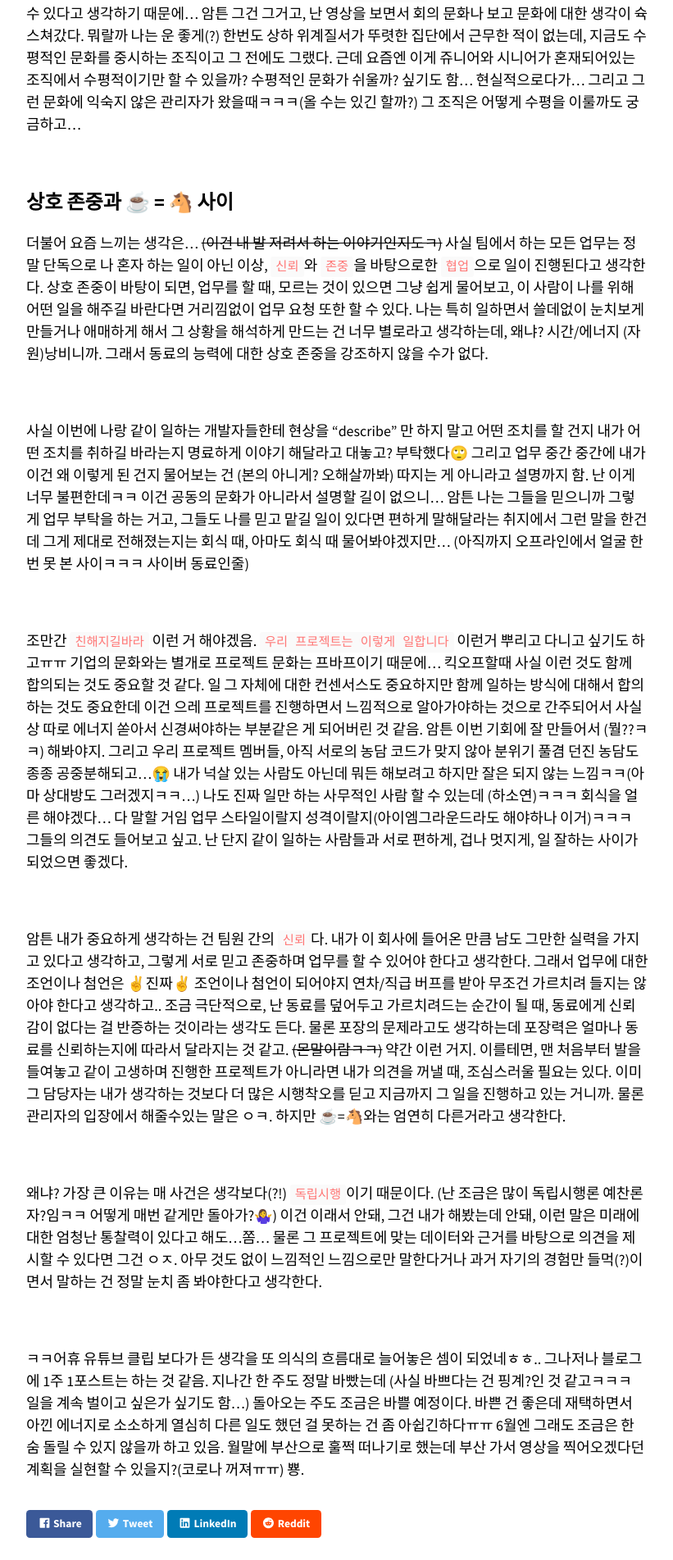
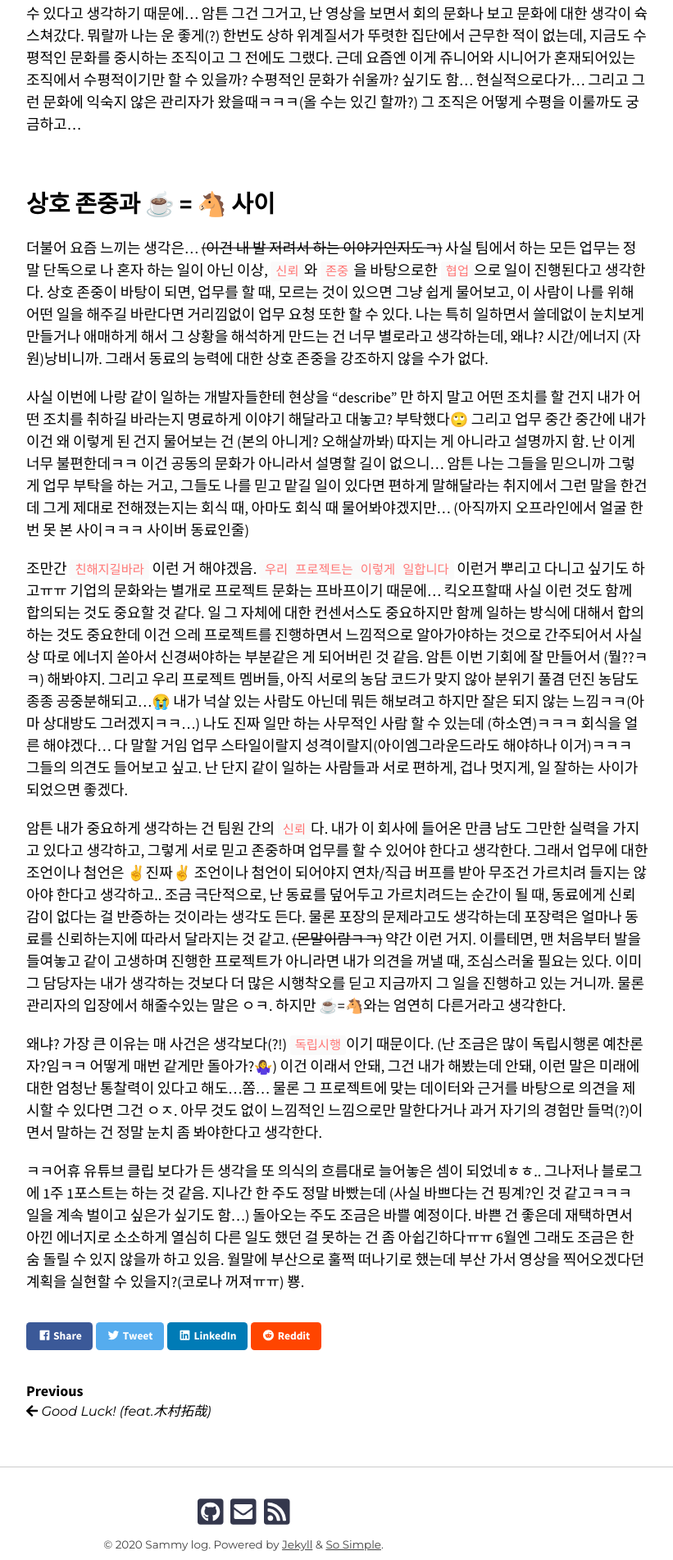
Before and after one commit to ssammykim/ssammykim.github.io, a Jekyll site: the page built from _posts/2020-05-16-latte-horse.md, in a window 1280 px wide. Shown: the part 1129-3032 px from the top of the page at 82% size, without its empty margins (343-1164 px from the left). Built offline with Jekyll 4.4.1, drawn with Linux system fonts in a browser that asks for light colours; nearby versions of some CDN libraries; some web fonts are replaced; comment, search, counter and statistics services are not loaded.

Commit message:
Update 2020-05-16-latte-horse.md

```diff
--- a/_posts/2020-05-16-latte-horse.md
+++ b/_posts/2020-05-16-latte-horse.md
@@ -19,25 +19,15 @@
 
 <br>
 
-## 상호 존중과 ☕️ = 🐴 사이
+# 상호 존중과 ☕️ = 🐴 사이
 더불어 요즘 느끼는 생각은... ~~(이건 내 발 저려서 하는 이야기인지도ㅋ)~~ 사실 팀에서 하는 모든 업무는 정말 단독으로 나 혼자 하는 일이 아닌 이상, `신뢰`와 `존중`을 바탕으로한 `협업`으로 일이 진행된다고 생각한다. 상호 존중이 바탕이 되면, 업무를 할 때, 모르는 것이 있으면 그냥 쉽게 물어보고, 이 사람이 나를 위해 어떤 일을 해주길 바란다면 거리낌없이 업무 요청 또한 할 수 있다. 나는 특히 일하면서 쓸데없이 눈치보게 만들거나 애매하게 해서 그 상황을 해석하게 만드는 건 너무 별로라고 생각하는데, 왜냐? 시간/에너지 (자원)낭비니까. 그래서 동료의 능력에 대한 상호 존중을 강조하지 않을 수가 없다.
-
-<br>
 
 사실 이번에 나랑 같이 일하는 개발자들한테 현상을 "describe" 만 하지 말고 어떤 조치를 할 건지 내가 어떤 조치를 취하길 바라는지 명료하게 이야기 해달라고 대놓고? 부탁했다🙄 그리고 업무 중간 중간에 내가 이건 왜 이렇게 된 건지 물어보는 건 (본의 아니게? 오해살까봐) 따지는 게 아니라고 설명까지 함. 난 이게 너무 불편한데ㅋㅋ 이건 공동의 문화가 아니라서 설명할 길이 없으니... 암튼 나는 그들을 믿으니까 그렇게 업무 부탁을 하는 거고, 그들도 나를 믿고 맡길 일이 있다면 편하게 말해달라는 취지에서 그런 말을 한건데 그게 제대로 전해졌는지는 회식 때, 아마도 회식 때 물어봐야겠지만... (아직까지 오프라인에서 얼굴 한번 못 본 사이ㅋㅋㅋ 사이버 동료인줄)
 
-<br>
-
 조만간 `친해지길바라` 이런 거 해야겠음. `우리 프로젝트는 이렇게 일합니다` 이런거 뿌리고 다니고 싶기도 하고ㅠㅠ 기업의 문화와는 별개로 프로젝트 문화는 프바프이기 때문에... 킥오프할때 사실 이런 것도 함께 합의되는 것도 중요할 것 같다. 일 그 자체에 대한 컨센서스도 중요하지만 함께 일하는 방식에 대해서 합의하는 것도 중요한데 이건 으레 프로젝트를 진행하면서 느낌적으로 알아가야하는 것으로 간주되어서 사실상 따로 에너지 쏟아서 신경써야하는 부분같은 게 되어버린 것 같음. 암튼 이번 기회에 잘 만들어서 (뭘??ㅋㅋ) 해봐야지. 그리고 우리 프로젝트 멤버들, 아직 서로의 농담 코드가 맞지 않아 분위기 풀겸 던진 농담도 종종 공중분해되고...😭 내가 넉살 있는 사람도 아닌데 뭐든 해보려고 하지만 잘은 되지 않는 느낌ㅋㅋ(아마 상대방도 그러겠지ㅋㅋ...) 나도 진짜 일만 하는 사무적인 사람 할 수 있는데 (하소연)ㅋㅋㅋ 회식을 얼른 해야겠다... 다 말할 거임 업무 스타일이랄지 성격이랄지(아이엠그라운드라도 해야하나 이거)ㅋㅋㅋ 그들의 의견도 들어보고 싶고. 난 단지 같이 일하는 사람들과 서로 편하게, 겁나 멋지게, 일 잘하는 사이가 되었으면 좋겠다.
-
-<br>
 
 암튼 내가 중요하게 생각하는 건 팀원 간의 `신뢰`다. 내가 이 회사에 들어온 만큼 남도 그만한 실력을 가지고 있다고 생각하고, 그렇게 서로 믿고 존중하며 업무를 할 수 있어야 한다고 생각한다. 그래서 업무에 대한 조언이나 첨언은 ✌️진짜✌️ 조언이나 첨언이 되어야지 연차/직급 버프를 받아 무조건 가르치려 들지는 않아야 한다고 생각하고.. 조금 극단적으로, 난 동료를 덮어두고 가르치려드는 순간이 될 때, 동료에게 신뢰감이 없다는 걸 반증하는 것이라는 생각도 든다. 물론 포장의 문제라고도 생각하는데 포장력은 얼마나 동료를 신뢰하는지에 따라서 달라지는 것 같고. ~~(몬말이람ㅋㅋ)~~ 약간 이런 거지. 이를테면, 맨 처음부터 발을 들여놓고 같이 고생하며 진행한 프로젝트가 아니라면 내가 의견을 꺼낼 때, 조심스러울 필요는 있다. 이미 그 담당자는 내가 생각하는 것보다 더 많은 시행착오를 딛고 지금까지 그 일을 진행하고 있는 거니까. 물론 관리자의 입장에서 해줄수있는 말은 ㅇㅋ. 하지만 ☕️=🐴와는 엄연히 다른거라고 생각한다.
 
-<br>
-
 왜냐? 가장 큰 이유는 매 사건은 생각보다(?!) `독립시행`이기 때문이다. (난 조금은 많이 독립시행론 예찬론자?임ㅋㅋ 어떻게 매번 같게만 돌아가?🤷‍♀️) 이건 이래서 안돼, 그건 내가 해봤는데 안돼, 이런 말은 미래에 대한 엄청난 통찰력이 있다고 해도...쫌... 물론 그 프로젝트에 맞는 데이터와 근거를 바탕으로 의견을 제시할 수 있다면 그건 ㅇㅈ. 아무 것도 없이 느낌적인 느낌으로만 말한다거나 과거 자기의 경험만 들먹(?)이면서 말하는 건 정말 눈치 좀 봐야한다고 생각한다.
 
-<br>
-
 ㅋㅋ어휴 유튜브 클립 보다가 든 생각을 또 의식의 흐름대로 늘어놓은 셈이 되었네ㅎㅎ.. 그나저나 블로그에 1주 1포스트는 하는 것 같음. 지나간 한 주도 정말 바빴는데 (사실 바쁘다는 건 핑계?인 것 같고ㅋㅋㅋ 일을 계속 벌이고 싶은가 싶기도 함...) 돌아오는 주도 조금은 바쁠 예정이다. 바쁜 건 좋은데 재택하면서 아낀 에너지로 소소하게 열심히 다른 일도 했던 걸 못하는 건 좀 아쉽긴하다ㅠㅠ 6월엔 그래도 조금은 한 숨 돌릴 수 있지 않을까 하고 있음. 월말에 부산으로 훌쩍 떠나기로 했는데 부산 가서 영상을 찍어오겠다던 계획을 실현할 수 있을지?(코로나 꺼져ㅠㅠ) 뿅.
```
